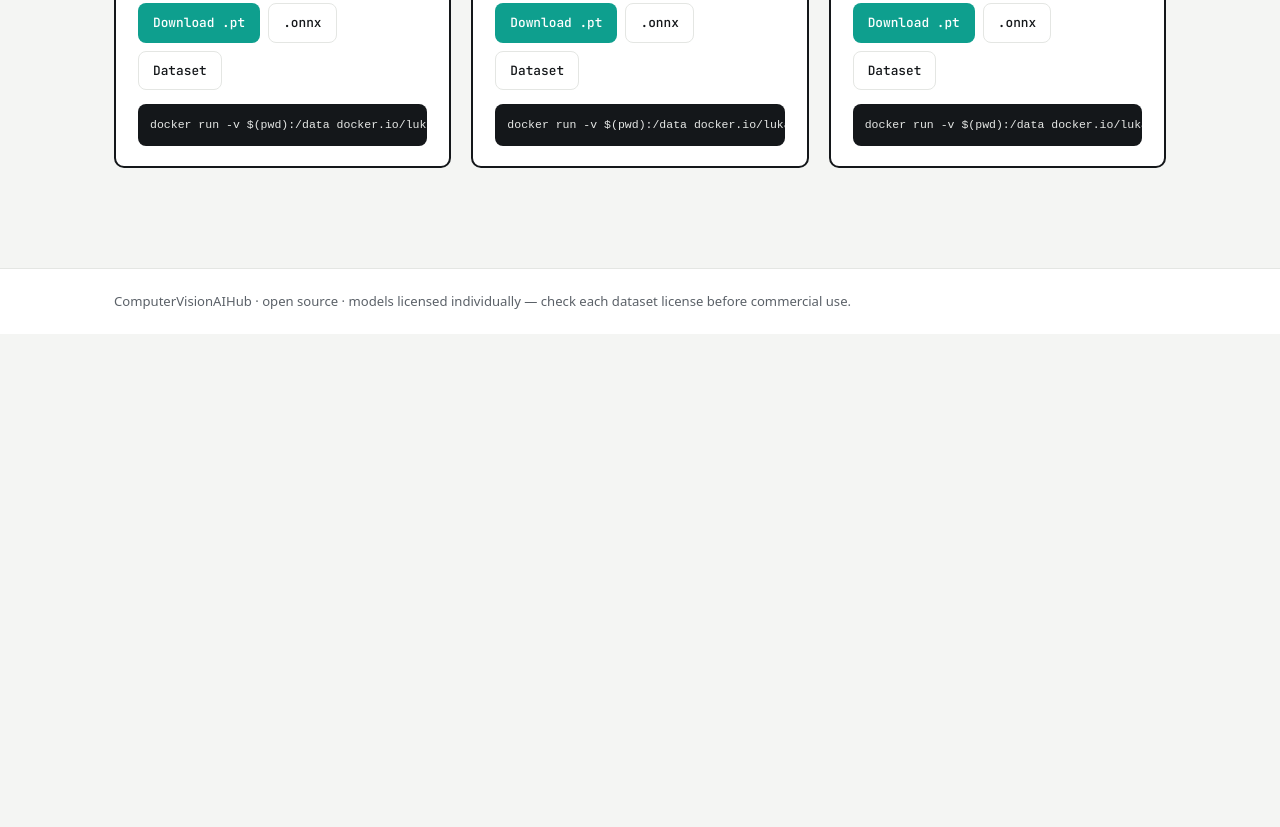
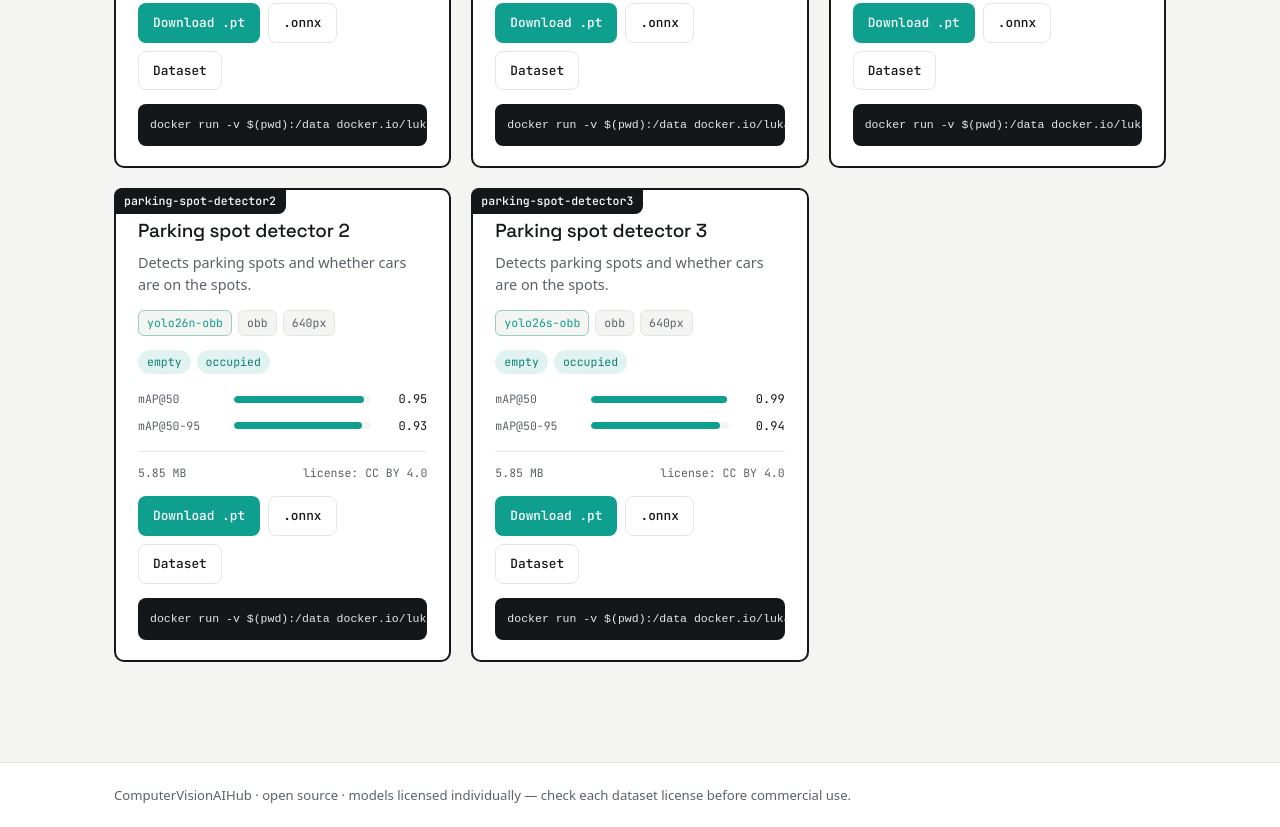
Before and after one commit to lukasiktar/ComputerVisionAIHub.github.io, a plain HTML site: page docs/index.html in a window 1280 px wide. Shown: the part 1247-2074 px from the top of the page. Before the commit the page ends 1581 px from the top, so only its background shows below. Drawn offline with Linux system fonts and the light colour scheme.

Commit message:
Added new parking lot detection model and updated documentation to reflect the changes.

```diff
--- a/docs/index.html
+++ b/docs/index.html
@@ -40,7 +40,7 @@
     </div>
     <div class="run launch-run">
       <code id="launch-cmd">docker run -p 7860:7860 --entrypoint python docker.io/lukasiktar/computervisionaihub app.py</code>
-      <button class="copy-btn" id="launch-copy" data-cmd="docker run -p 7860:7860 --entrypoint python docker.io/lukasiktar/computervisionaihub app.py">copy</button>
+      <button class="copy-btn" id="launch-copy" data-cmd="docker run -p 7860:7860 -v $(pwd)/inference:/app  --entrypoint python docker.io/lukasiktar/computervisionaihub app.py">copy</button>
     </div>
     <a class="btn primary" href="http://localhost:7860" target="_blank" rel="noopener">Open localhost:7860 →</a>
   </section>
--- a/docs/models.json
+++ b/docs/models.json
@@ -158,6 +158,55 @@
       "onnx": "https://huggingface.co/lukasiktar11/parking-spot-detector/resolve/main/best.onnx",
       "size_mb": 21.8,
       "image_size": 640
+    },
+    {
+      "id": "parking-spot-detector2",
+      "name": "Parking spot detector 2",
+      "summary": "Detects parking spots and whether cars are on the spots.",
+      "base_model": "yolo26n-obb",
+      "task": "obb",
+      "classes": [
+        "empty",
+        "occupied"
+      ],
+      "dataset": "https://universe.roboflow.com/pklot/detection-of-parking-spaces",
+      "dataset_license": "CC BY 4.0",
+      "metrics": {
+        "mAP50": 0.946,
+        "mAP50_95": 0.933,
+        "precision": 0.958,
+        "recall": 0.959
+      },
+      "hf_repo": "lukasiktar11/parking-spot-detector2",
+      "download": "https://huggingface.co/lukasiktar11/parking-spot-detector2/resolve/main/best.pt",
+      "onnx": "https://huggingface.co/lukasiktar11/parking-spot-detector2/resolve/main/best.onnx",
+      "size_mb": 5.85,
+      "image_size": 640
+    },
+
+    {
+      "id": "parking-spot-detector3",
+      "name": "Parking spot detector 3",
+      "summary": "Detects parking spots and whether cars are on the spots.",
+      "base_model": "yolo26s-obb",
+      "task": "obb",
+      "classes": [
+        "empty",
+        "occupied"
+      ],
+      "dataset": "https://universe.roboflow.com/pklot/detection-of-parking-spaces",
+      "dataset_license": "CC BY 4.0",
+      "metrics": {
+        "mAP50": 0.9861,
+        "mAP50_95": 0.94,
+        "precision": 0.9674,
+        "recall": 0.9642
+      },
+      "hf_repo": "lukasiktar11/parking-spot-detector3",
+      "download": "https://huggingface.co/lukasiktar11/parking-spot-detector3/resolve/main/best.pt",
+      "onnx": "https://huggingface.co/lukasiktar11/parking-spot-detector3/resolve/main/best.onnx",
+      "size_mb": 5.85,
+      "image_size": 640
     }
 
   ]
```
Also changed, not shown: 1 other file.
